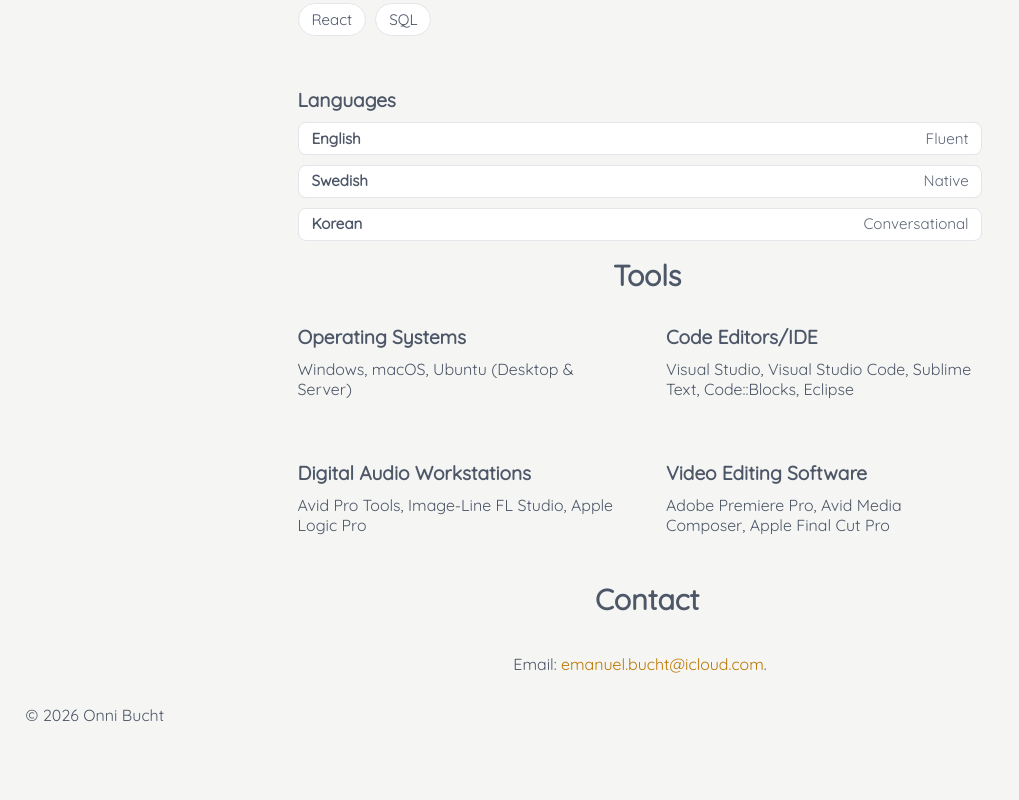
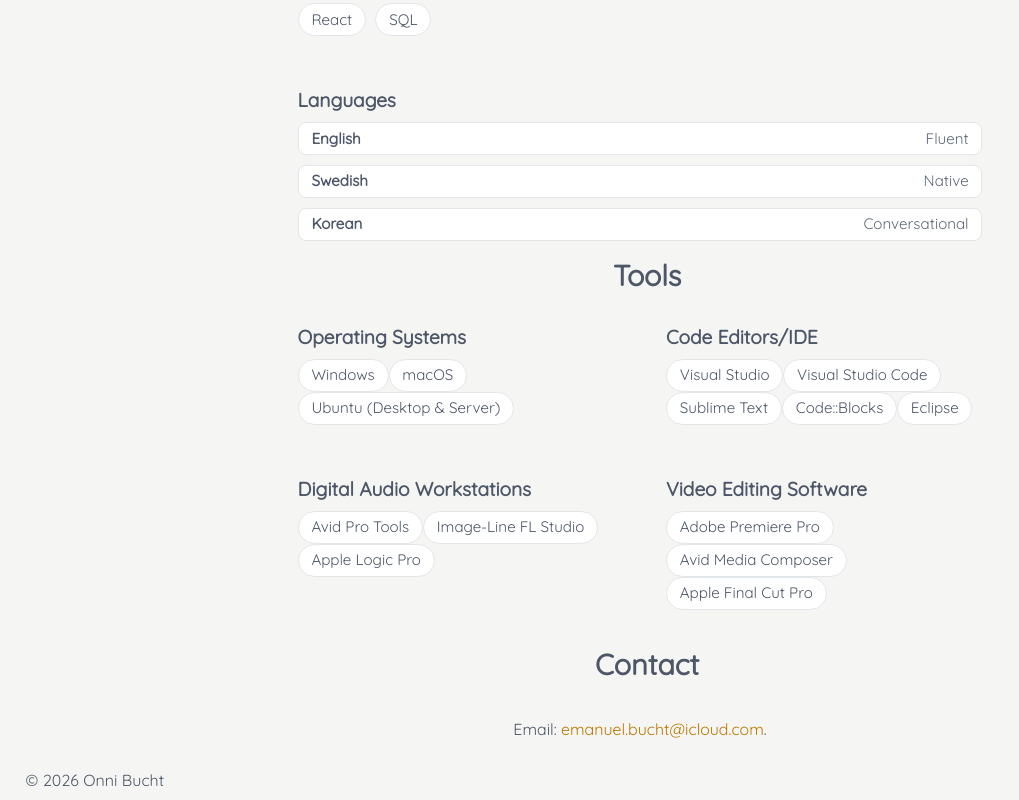
Before and after one commit to onni82/onni82.github.io, a React (Vite) app: page / in a window 1280 px wide. Shown: the part 3461-4261 px from the top of the page, without its empty margins (0-1019 px from the left). Before the commit the page ends 4196 px from the top, so only its background shows below. Built offline with nearby package versions, Linux system fonts and the light colour scheme; no server answers.

Commit message:
Changed Tools description to arrays

```diff
--- a/src/assets/data.json
+++ b/src/assets/data.json
@@ -171,22 +171,22 @@
 		{
 			"id": 1,
 			"sub_category": "Operating Systems",
-			"description": "Windows, macOS, Ubuntu (Desktop & Server)"
+			"description": ["Windows", "macOS", "Ubuntu (Desktop & Server)"]
 		},
 		{
 			"id": 2,
 			"sub_category": "Code Editors/IDE",
-			"description": "Visual Studio, Visual Studio Code, Sublime Text, Code::Blocks, Eclipse"
+			"description": ["Visual Studio", "Visual Studio Code", "Sublime Text", "Code::Blocks", "Eclipse"]
 		},
 		{
 			"id": 3,
 			"sub_category": "Digital Audio Workstations",
-			"description": "Avid Pro Tools, Image-Line FL Studio, Apple Logic Pro"
+			"description": ["Avid Pro Tools", "Image-Line FL Studio", "Apple Logic Pro"]
 		},
 		{
 			"id": 4,
 			"sub_category": "Video Editing Software",
-			"description": "Adobe Premiere Pro, Avid Media Composer, Apple Final Cut Pro"
+			"description": ["Adobe Premiere Pro", "Avid Media Composer", "Apple Final Cut Pro"]
 		}
 	]
 }
--- a/src/pages/Skills.tsx
+++ b/src/pages/Skills.tsx
@@ -35,7 +35,13 @@ const Skills: React.FC = () => {
 				{data.tools.map((tool) => (
 					<section key={tool.id}>
 						<p className="sub-category">{tool.sub_category}</p>
-						<p>{tool.description}</p>
+						<div className="tool-list">
+							{tool.description.map((item, index) => (
+								<div key={`${tool.id}-${index}`} className="skill-chip" role="button" tabIndex={0}>
+									{item}
+								</div>
+							))}
+						</div>
 					</section>
 				))}
 			</div>
```
